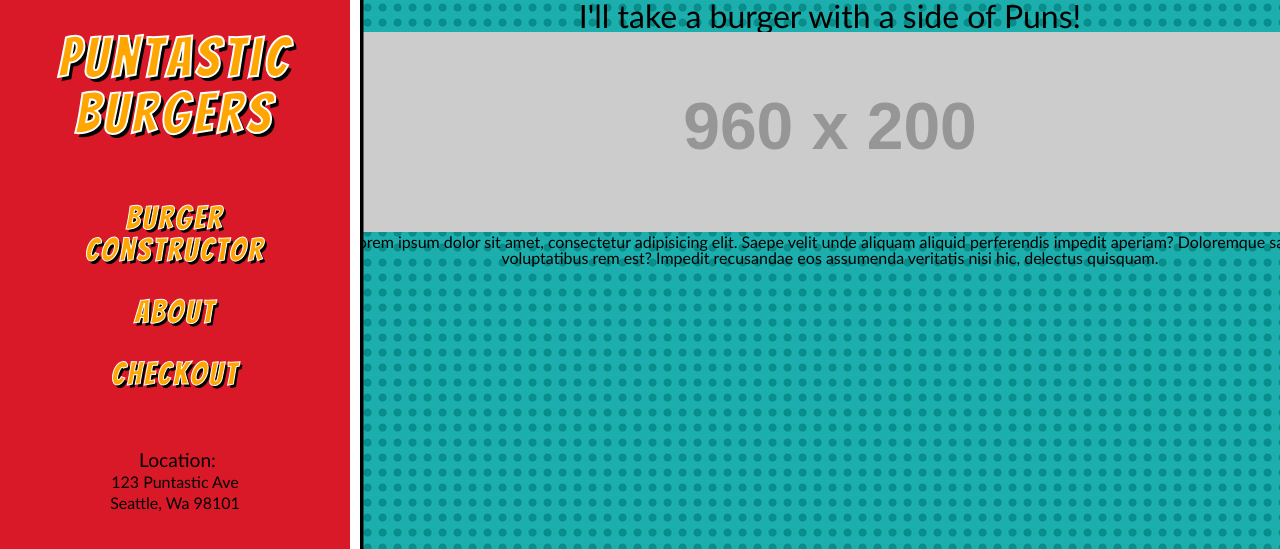
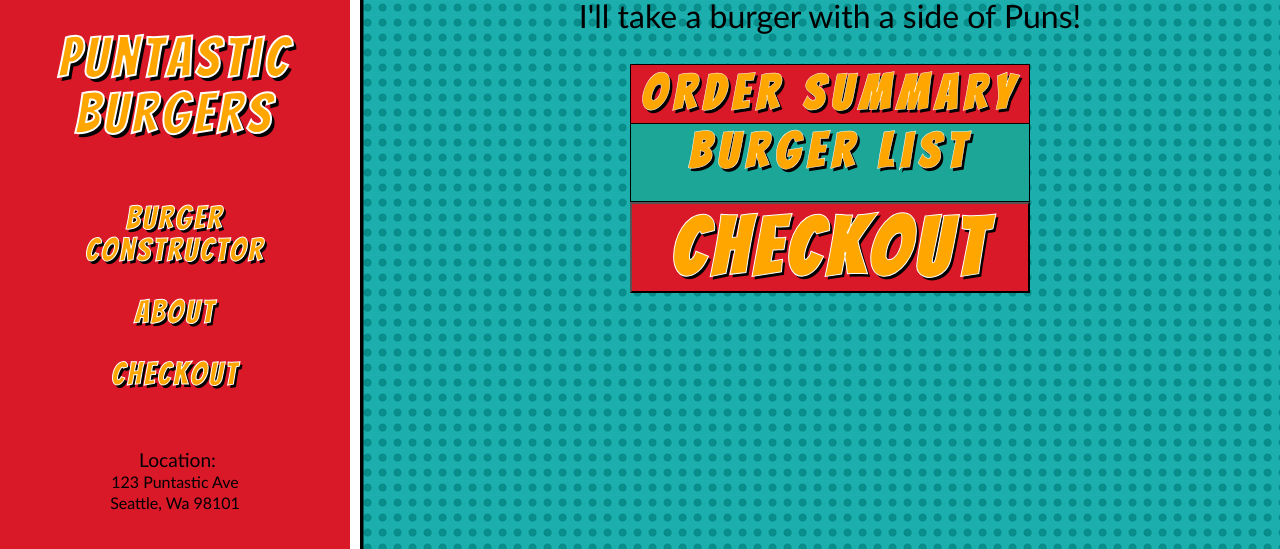
Before and after one commit to Elliron/puntastic-burger, a plain HTML site: page checkout.html in a window 1280 px wide. Shown: the top 549 px of the page. Drawn offline with Linux system fonts and the light colour scheme; placeholder pictures from the web are drawn by us.

Commit message:
added CSS for checkout.html

```diff
--- a/checkout.html
+++ b/checkout.html
@@ -64,16 +64,14 @@
       <h2>
         I'll take a burger with a side of Puns!
       </h2>
-      <img src="https://via.placeholder.com/960x200">
-      <p>
-        Lorem ipsum dolor sit amet, consectetur adipisicing elit. Saepe velit unde aliquam aliquid perferendis impedit
-        aperiam? Doloremque saepe voluptatibus rem est? Impedit recusandae eos assumenda veritatis nisi hic, delectus
-        quisquam.
-      </p>
     </section>
-    <section>
+    <section class="order-summary">
+      <h3>Order Summary</h3>
+      <h4>Burger List</h4>
       <ul id="burger-checkout"></ul>
+      <button type="button">Checkout</button>
     </section>
+
   </main>
   <script src="js/js-checkout.js"></script>
 </body>
--- a/css/color.css
+++ b/css/color.css
@@ -1,7 +1,7 @@
 colors{
   color: #D91828;
   color: #1CA698;
-  color: #F29F05 ;
+  color: #F29F05;
   color: #F2B279;
   color: #F27830;
 
--- a/css/style.css
+++ b/css/style.css
@@ -195,3 +195,63 @@ main section div img{
   color: #D91828;
   cursor:pointer;
 }
+
+/*------------  checkout main styling   ---------- */
+
+.order-summary {
+  font-family: 'Bangers', cursive;
+  margin: auto;
+  margin-top: 2em;
+  width: 400px;
+  text-align: center;
+  color: #ffa600;
+  letter-spacing: .5em;
+  text-decoration: none;
+  text-shadow: 2.5px 2.5px black;
+  -webkit-text-stroke-width: .5px;
+  -webkit-text-stroke-color: white;
+  /* background-color: #1CA698; */
+}
+.order-summary h3 {
+  font-size: 3em;
+  font-weight: bold;
+  padding: .1em;
+  border: solid black 1px;
+  background-color: #D91828;
+}
+
+.order-summary h4 {
+  font-size: 3em;
+  font-weight: bold;
+  border: solid black 1px;
+  border-top: 0px;
+  border-bottom: 0px;
+  padding: .1em;
+  background-color: #1CA698;
+}
+.order-summary ul {
+  border: solid black 1px;
+  border-top: 0px;
+  background-color: #1CA698;
+  padding-bottom: 20px;
+}
+.order-summary li {
+  padding: .2em;
+  font-family: Calibri, 'Trebuchet MS', sans-serif;
+  font-weight: bold;
+  color: white;
+}
+.order-summary button {
+  font-family: 'Bangers', cursive;
+  font-size: 5em;
+  font-weight: bold;
+  margin: auto;
+  width: 400px;
+  color: #ffa600;
+  letter-spacing: .08em;
+  text-decoration: none;
+  text-shadow: 2.5px 2.5px black;
+  -webkit-text-stroke-width: 1px;
+  -webkit-text-stroke-color: white;
+  background-color: #D91828;
+}
```
